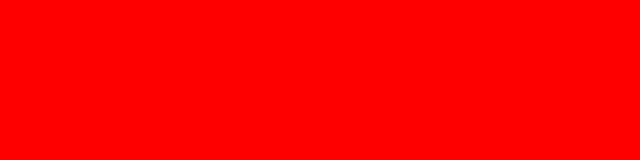
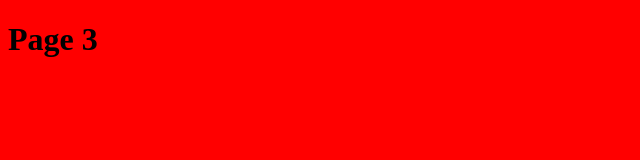
Before and after one commit to mohamedhaddou1/sommaire1, a plain HTML site: page TP2/page3.html in a window 1280 px wide. Shown: the whole page, without its empty margins (0-640 px from the left). Drawn offline with Linux system fonts and the light colour scheme.

Commit message:
Update page3.html

```diff
--- a/TP2/page3.html
+++ b/TP2/page3.html
@@ -7,6 +7,7 @@
     <title>Document</title>
 </head>
 <body bgcolor="red">
+    <H1> Page 3 </H1>
 
 </body>
 </html>
```
